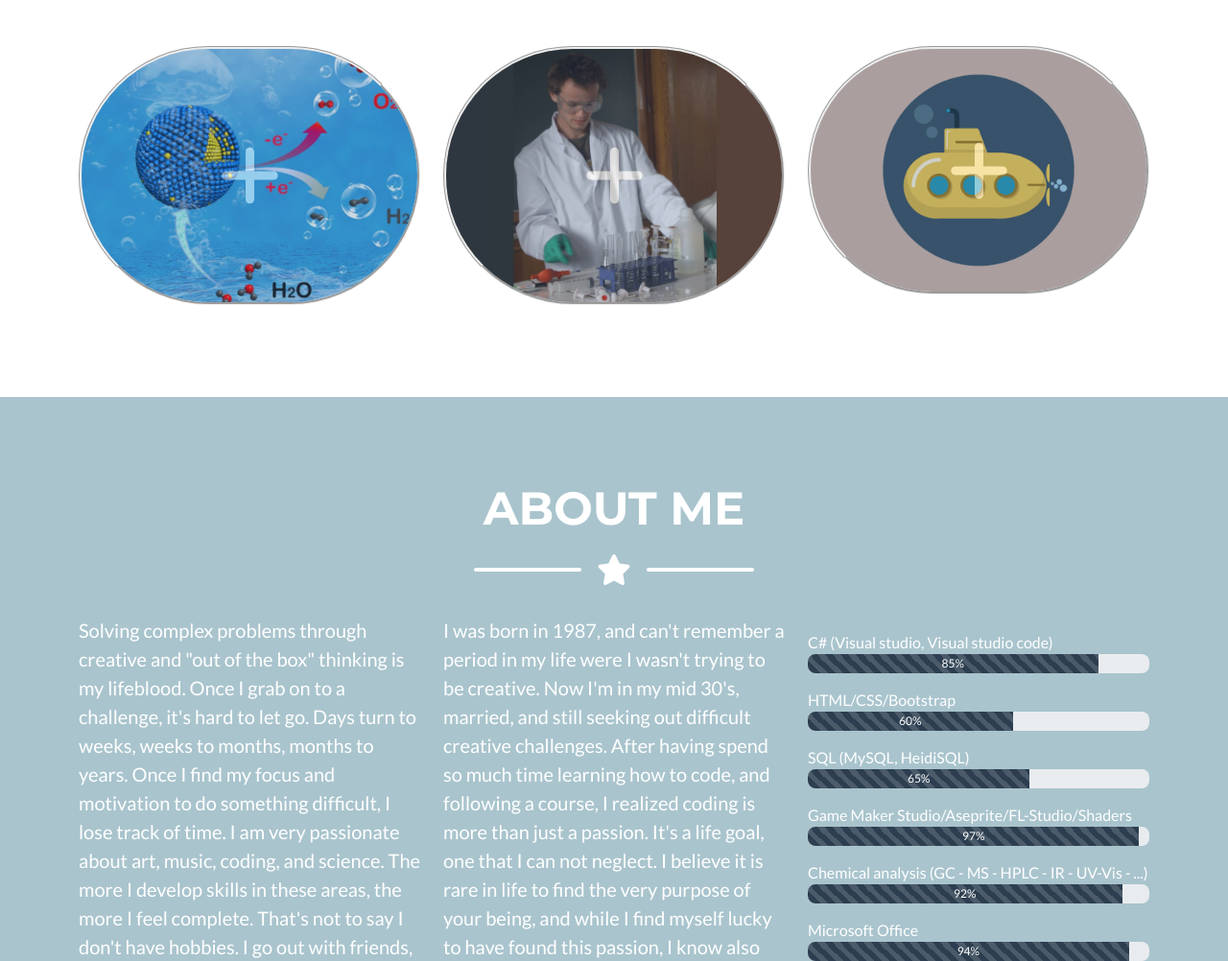
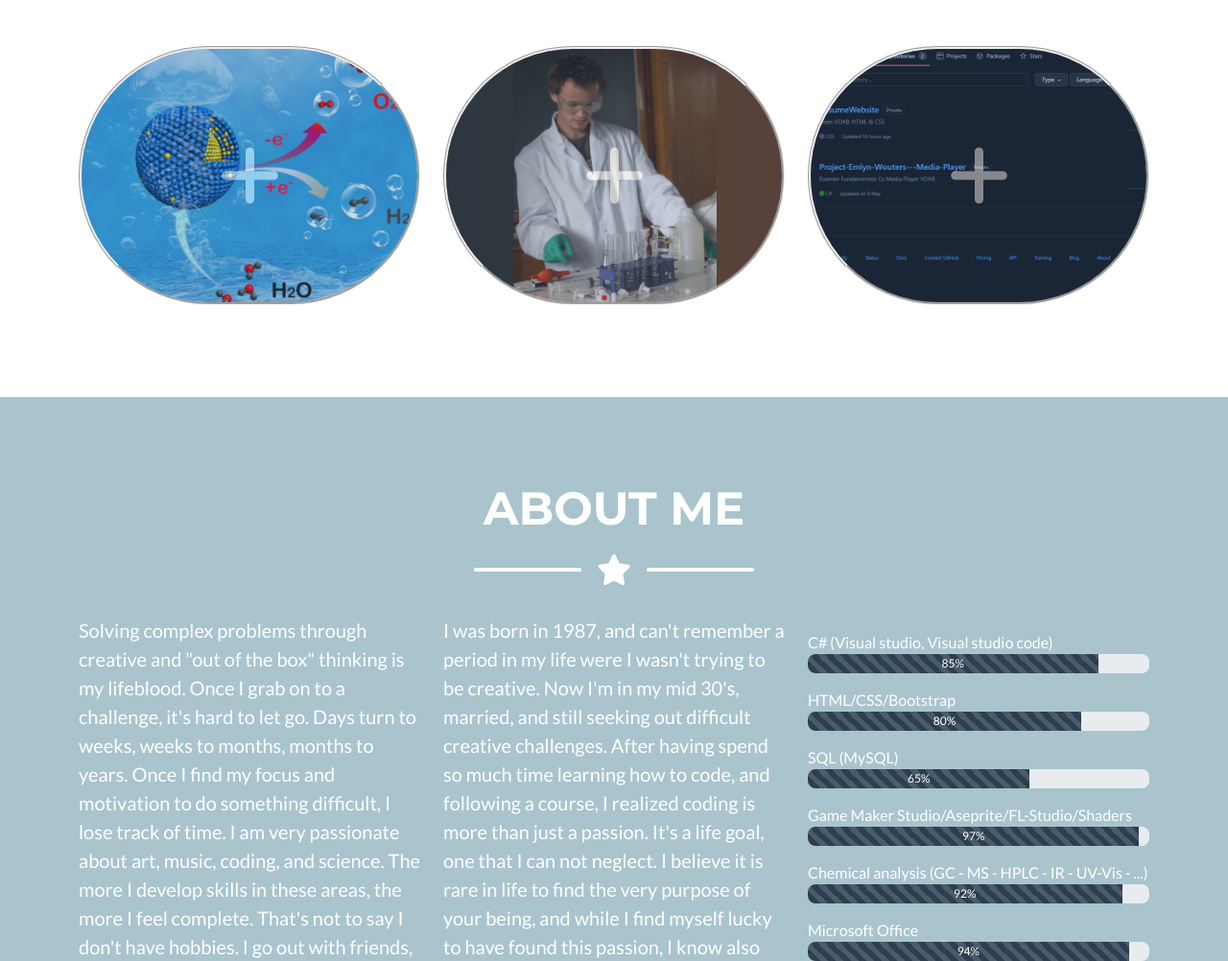
Before and after one commit to EmWouters/ResumeWebsite, a plain HTML site: page index.html in a window 1280 px wide. Shown: the part 1320-2322 px from the top of the page at 96% size. Drawn offline with nearby package versions, Linux system fonts and the light colour scheme; files whose address does not match are found by name.

Commit message:
Add files via upload

```diff
--- a/index.html
+++ b/index.html
@@ -122,7 +122,7 @@
                             <div class="portfolio-item-caption d-flex align-items-center justify-content-center h-100 w-100">
                                 <div class="portfolio-item-caption-content text-center text-white"><i class="fas fa-plus fa-3x"></i></div>
                             </div>
-                            <img class="img-fluid" src="assets/img/portfolio/submarine.png" alt="..." />
+                            <img class="img-fluid" src="assets/Github.png" alt="..." />
                         </div>
                     </div>
                 </div>
@@ -153,10 +153,10 @@
                     <div class="divider-progress"> </div>
                     <div class="skill">HTML/CSS/Bootstrap</div>
                     <div class="progress" style="height: 20px;">
-                        <div class="progress-bar bg-secondary progress-bar-striped progress-bar-animated" role="progressbar" style="width: 60%" aria-valuenow="25" aria-valuemin="0" aria-valuemax="100">60%</div>
+                        <div class="progress-bar bg-secondary progress-bar-striped progress-bar-animated" role="progressbar" style="width: 80%" aria-valuenow="25" aria-valuemin="0" aria-valuemax="100">80%</div>
                     </div>
                     <div class="divider-progress"> </div>
-                    <div class="skill">SQL (MySQL, HeidiSQL)</div>
+                    <div class="skill">SQL (MySQL)</div>
                     <div class="progress" style="height: 20px;">
                         <div class="progress-bar bg-secondary progress-bar-striped progress-bar-animated" role="progressbar" style="width: 65%" aria-valuenow="50" aria-valuemin="0" aria-valuemax="100">65%</div>
                     </div>
@@ -529,7 +529,7 @@
                             <div class="row justify-content-center">
                                 <div class="col-lg-8">
                                     <!-- Portfolio Modal - Title-->
-                                    <h2 class="portfolio-modal-title text-secondary text-uppercase mb-0">Submarine</h2>
+                                    <h2 class="portfolio-modal-title text-secondary text-uppercase mb-0">Github</h2>
                                     <!-- Icon Divider-->
                                     <div class="divider-custom">
                                         <div class="divider-custom-line"></div>
@@ -537,9 +537,11 @@
                                         <div class="divider-custom-line"></div>
                                     </div>
                                     <!-- Portfolio Modal - Image-->
-                                    <img class="img-fluid rounded mb-5" src="assets/img/portfolio/submarine.png" alt="..." />
+                                    <img class="img-fluid rounded mb-5" src="assets/Github.png" alt="..." />
                                     <!-- Portfolio Modal - Text-->
-                                    <p class="mb-4">Lorem ipsum dolor sit amet, consectetur adipisicing elit. Mollitia neque assumenda ipsam nihil, molestias magnam, recusandae quos quis inventore quisquam velit asperiores, vitae? Reprehenderit soluta, eos quod consequuntur itaque. Nam.</p>
+                                    <p class="mb-4">
+                                        <p>Github link:      <a class = "LinkRed" href="https://github.com/EmWouters?tab=repositories">Click here</a>     </p>
+                                    </p>
                                     <button class="btn btn-primary" data-bs-dismiss="modal">
                                         <i class="fas fa-xmark fa-fw"></i>
                                         Close Window
```
Also changed, not shown: assets/FLStudio.png, assets/Github.png (added).
